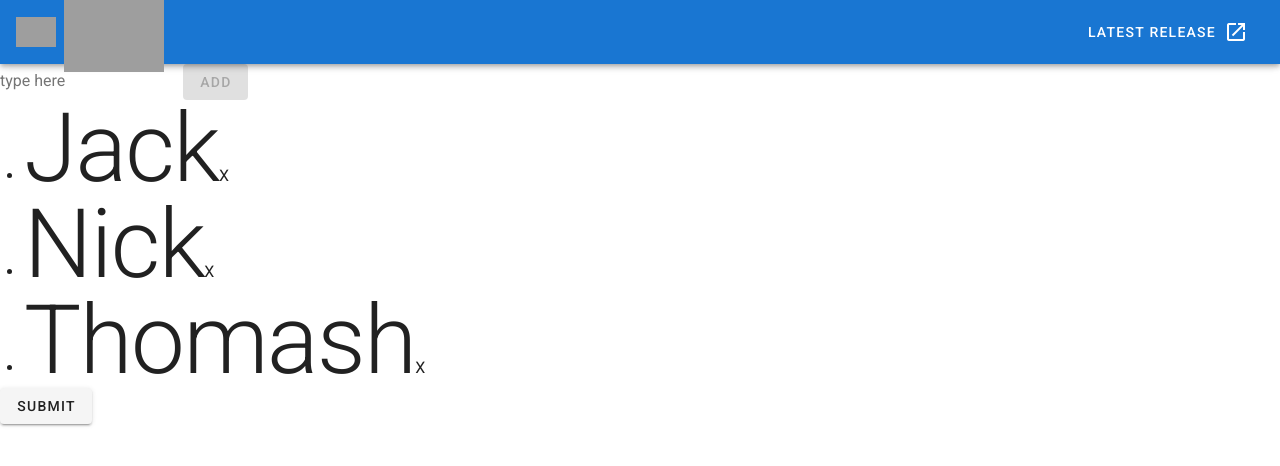
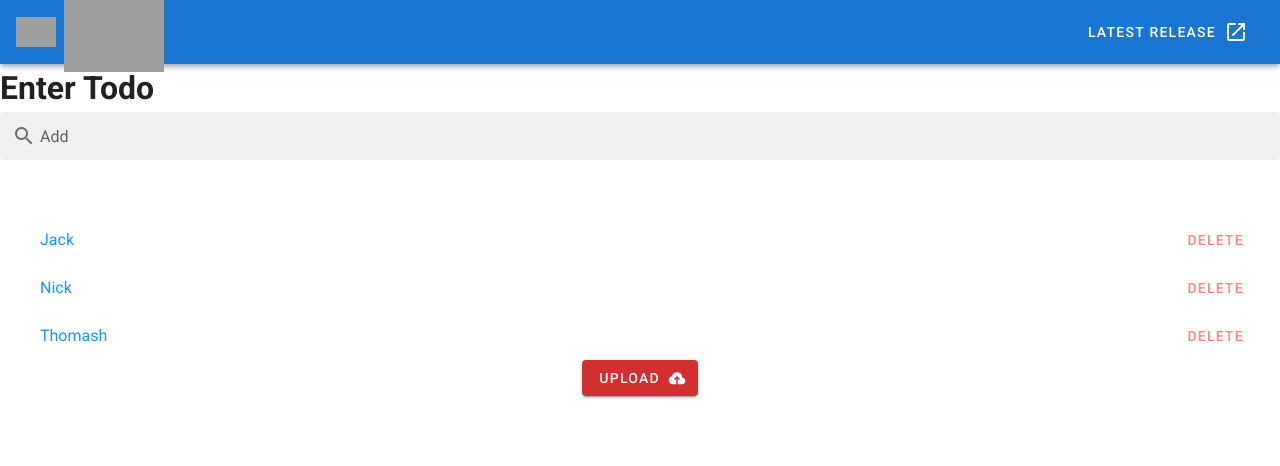
Before and after one commit to tya6ivue/Todo-Vuetify, a Vue app: page / in a window 1280 px wide. Shown: the top 466 px of the page. Built offline with nearby package versions, Linux system fonts and the light colour scheme; grey boxes are pictures that could not be loaded.

Commit message:
added snakebar and chenge in style

```diff
--- a/src/components/Todo.vue
+++ b/src/components/Todo.vue
@@ -1,22 +1,77 @@
 
 
 <template>
-    <div>
-        <input  type="text" placeholder="type here"  v-model="newItems" >
+  <v-app>
+    <h1>Enter Todo</h1>
+    <span>
+      <v-text-field
+        placeholder="Type here"
+        v-model="newItems"
+        clearable
+        flat
+        solo-inverted
+        hide-details
+        prepend-inner-icon="mdi-magnify"
+        label="Add"
+      ></v-text-field>
 
-        <v-btn @click="addItems" class="button" :disabled="newItems.length === 0">Add</v-btn>
-        <ul class="list">
-            <li  v-for="(item, index) in items" :key="index" :class="{completed: item.completed}">
-                 <!-- <input type="checkbox" class="list-item-toggle" @click="toggleComplete(item)">  -->
-                 <!-- <span class="text-h1">{{item.name}}</span> -->
-                <span class="text-h1">{{item.name}}</span>
-                <button  @click="deleteTask(index)">X</button>
-            </li>
+      <v-btn
+        @click="addItems"
+        class="mx-2"
+        fab
+        dark
+        color="indigo"
+        :disabled="newItems.length === 0"
+      >
+        <v-icon dark> mdi-plus </v-icon></v-btn
+      >
+    </span>
 
-        </ul>
-     <v-btn @click="SubmitData">Submit</v-btn>
+    <ul class="list">
+      <v-list-item v-for="(item, index) in items" :key="index">
+        <v-list-item-content class="blue--text">
+          {{ item.name }}
+        </v-list-item-content>
+        <v-btn
+          @click="deleteTask(index)"
+          :loading="loading"
+          class="ma-1"
+          color="red"
+          plain
+          >Delete</v-btn
+        >
+      </v-list-item>
+    </ul>
+    <!-- <v-footer>
+      <v-btn
+        :loading="loading3"
+        :disabled="loading3"
+        color="blue-grey"
+        class="ma-2 white--text"
+        @click="SubmitData"
+      >
+        Upload
+        <v-icon right dark> mdi-cloud-upload </v-icon>
+      </v-btn>
+    </v-footer> -->
 
+    <div class="text-center">
+      <v-btn dark color="red darken-2" @click="snackbar = true">
+        Upload
+        <v-icon right dark> mdi-cloud-upload </v-icon>
+      </v-btn>
+
+      <v-snackbar v-model="snackbar">
+        {{ text }}
+
+        <template v-slot:action="{ attrs }">
+          <v-btn color="red" text v-bind="attrs" @click="snackbar = false">
+            Close
+          </v-btn>
+        </template>
+      </v-snackbar>
     </div>
+  </v-app>
 </template>
 
 <script>
@@ -25,6 +80,10 @@ export default {
   data() {
     return {
       newItems: "",
+      loading3: false,
+      loading: false,
+      snackbar: "",
+      text: "Your data is sussesfully added",
 
       items: [
         { id: 1, name: "Jack", completed: true },
@@ -43,34 +102,20 @@ export default {
       console.log("rgg");
       this.newItems = "";
     },
-    // toggleComplete(item) {
-    //     item.completed != item.completed
-    // },
+
     deleteTask(index) {
       this.items.splice(index, 1);
     },
-    SubmitData() {
-        alert("eef")
-    }
+    // SubmitData() {
+    //   alert(this.items[1].name);
+    // },
   },
 };
 </script>
 
+
 <style scoped>
-.button {
-  color: red;
-  background-color: blue;
-}
-.list-item-toggle {
-  border: 1px solid #e8e8e8;
-  border-radius: 999px;
-  height: 21px;
-  width: 21px;
-  margin-right: 16px;
-}
-button:disabled {
-  background: #e70707;
-  color: #555;
-  box-shadow: none;
+.dfer {
+  margin-left: 10px;
 }
 </style>
```
